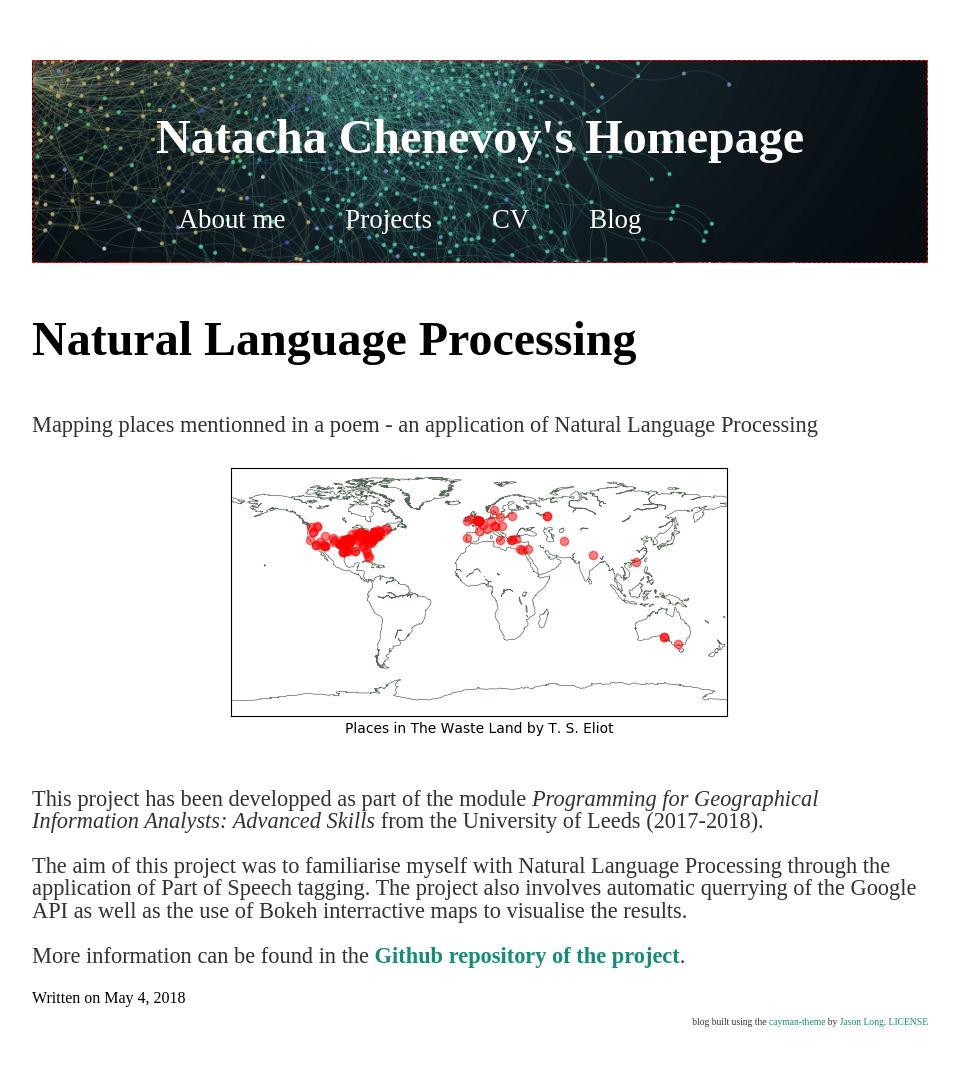
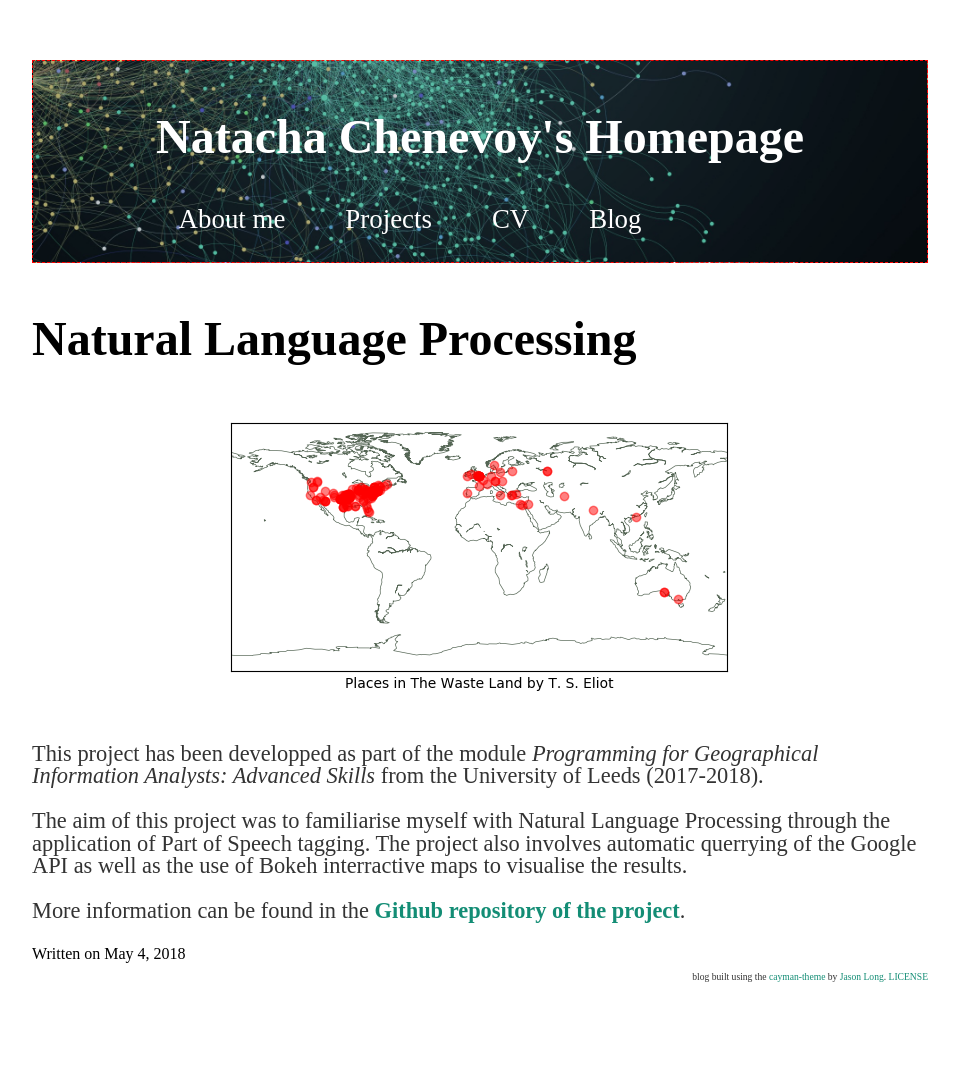
Before and after one commit to mednche/mednche.github.io, a Jekyll site: the page built from _posts/2018-05-04-NLP.md, in a window 1280 px wide. Shown: the whole page, without its empty margins (160-1119 px from the left). Built offline with Jekyll 4.4.1, drawn with Linux system fonts in a browser that asks for light colours; after the commit the page ends 1042 px from its top, so only the background shows below that.

Commit message:
Update 2018-05-04-NLP.md

```diff
--- a/_posts/2018-05-04-NLP.md
+++ b/_posts/2018-05-04-NLP.md
@@ -8,7 +8,6 @@ teaser: Mapping places mentionned in a poem - an application of Natural Language
 excerpt_separator: <!--more-->
 ---
 
-Mapping places mentionned in a poem - an application of Natural Language Processing
 <!--more-->
 
 <p align="center">
```
